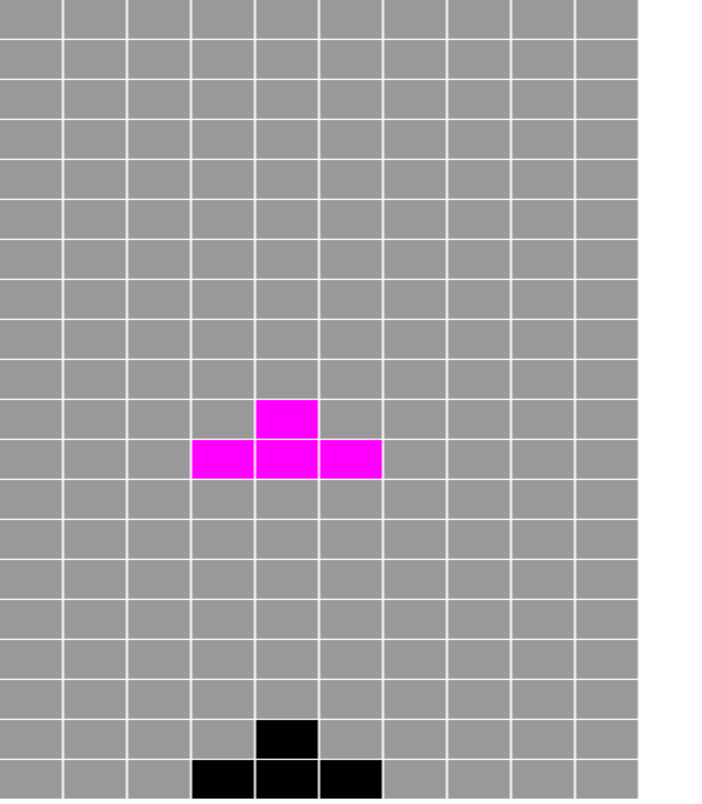
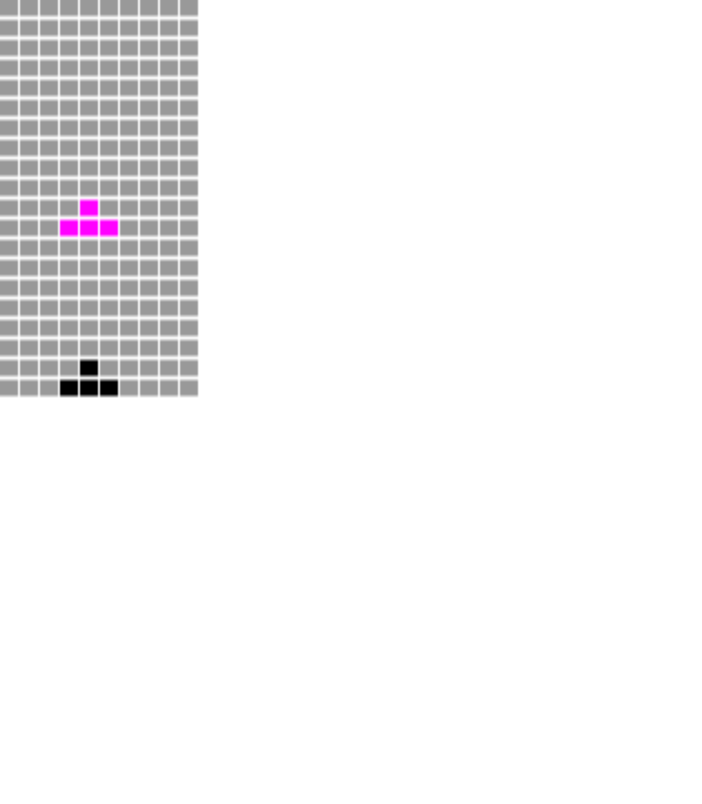
Before and after one commit to YamasakiKenta/game, a plain HTML site: page tetris/index.html in a window 1280 px wide. Shown: the whole page, without its empty margins (0-702 px from the left). Drawn offline with nearby package versions, Linux system fonts and the light colour scheme.

Commit message:
関数の作成

```diff
--- a/tetris/const.js
+++ b/tetris/const.js
@@ -77,20 +77,15 @@ var MINOS = [
     [0, 0, 0, 0],
   ]
 ];
-$('#main').css({
-    width: $('body').width(),
-    height: $('body').height()
-});
 var FIELD_W = $('#main').width();
 var FIELD_H = $('#main').height();
-
-var FIELD_W = 300;
-var FIELD_H = 600;
 
 var COLS = 10;
 var ROWS = 20;
 var BLOCK_W = Math.ceil(FIELD_W / COLS);
 var BLOCK_H = Math.ceil(FIELD_H / ROWS);
+BLOCK_W = BLOCK_H = 10;
+BLOCK_H = 5;
 // BLOCK_H = BLOCK_W = BLOCK_W<BLOCK_H?BLOCK_W:BLOCK_H;
 
 function RotRuleGen(){
--- a/tetris/index.html
+++ b/tetris/index.html
@@ -1,7 +1,7 @@
 <!DOCTYPE html>
 <html lang="ja">
 <head>
-	<meta charset="UTF-8">
+  <meta charset="UTF-8">
 	<title></title>
     <!-- jquery --> <script src="https://code.jquery.com/jquery-1.11.2.min.js"></script>
     <style>
@@ -10,7 +10,7 @@
     </style>
 </head>
 <body style="overflow: hidden;">
-    <canvas id="main" width=600 height=600></canvas>
+    <canvas id="main"></canvas>
     <div class="line" hidden>
         <div>SCORE: <span class="score">0</span></div>
         <ul class="count">
@@ -23,7 +23,12 @@
             <li>6: T テトリミノ : <span>0</span></li>
         </ul>
     </div>
-
+    <script>
+        $('#main').css({
+            height: '600px',
+            width: '600px'
+        });
+    </script>
     <script src="const.js"></script>
     <script src="debug.js"></script>
     <script src="main.js"></script>
--- a/tetris/main.js
+++ b/tetris/main.js
@@ -53,6 +53,12 @@ var main = {
         this.newMino();
     },
 
+    _drawBlock: function(x,y,color){
+        if(color){
+            ctx.fillStyle = color;
+        }
+        ctx.fillRect(x,y,BLOCK_W-1, BLOCK_H-1);
+    },
     render: function(){
 
         this.setGost();
@@ -64,12 +70,10 @@ var main = {
             for(j=0;j<COLS;j++){
                 y = BLOCK_H * i;
                 x = BLOCK_W * j;
-                ctx.fillStyle = '#999';
-                ctx.fillRect(x,y,BLOCK_W-1, BLOCK_H-1);
+                this._drawBlock(x,y,'#999');
 
                 if(this.blocks[i][j]){
-                    ctx.fillStyle = COLORS[this.blocks[i][j]-1];
-                    ctx.fillRect(x,y,BLOCK_W-1, BLOCK_H-1);
+                    this._drawBlock(x,y,COLORS[this.blocks[i][j]-1]);
                 }
             }
         }
@@ -77,15 +81,12 @@ var main = {
         for(i=0;i<4;i++){
             for(j=0;j<4;j++){
                 if(this.current_mino[i][j]){
-                    y = BLOCK_H * (this.current_y + i);
-                    x = BLOCK_W * (this.current_x + j);
+                    x  = BLOCK_W * (this.current_x + j);
+                    y  = BLOCK_H * (this.current_y + i);
+                    gy = BLOCK_H * (this.gost_y + i);
 
-                    gy = BLOCK_H * (this.gost_y + i);
-                    ctx.fillStyle = 'black';
-                    ctx.fillRect(x,gy,BLOCK_W-1, BLOCK_H-1);
-
-                    ctx.fillStyle = COLORS[this.current_mino[i][j]-1];
-                    ctx.fillRect(x,y,BLOCK_W-1, BLOCK_H-1);
+                    this._drawBlock(x,gy,'black');
+                    this._drawBlock(x,y,COLORS[this.current_mino[i][j]-1]);
 
                 }
             }
@@ -98,10 +99,7 @@ var main = {
                     y = BLOCK_H * (i+1);
                     x = BLOCK_W * (j+1) + BLOCK_W*COLS + BLOCK_W;
 
-                    console.debug(x);
-
-                    ctx.fillStyle = COLORS[tmp[i][j]-1];
-                    ctx.fillRect(x,y,BLOCK_W-1, BLOCK_H-1);
+                    this._drawBlock(x,y,COLORS[tmp[i][j]-1]);
 
                 }
             }
```
